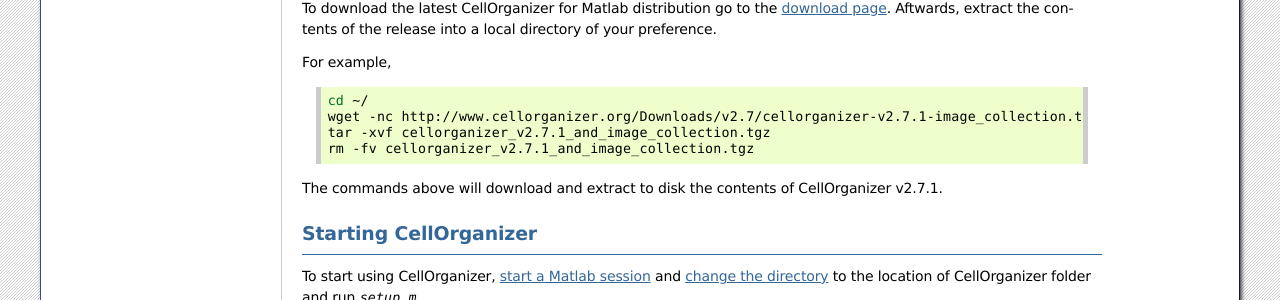
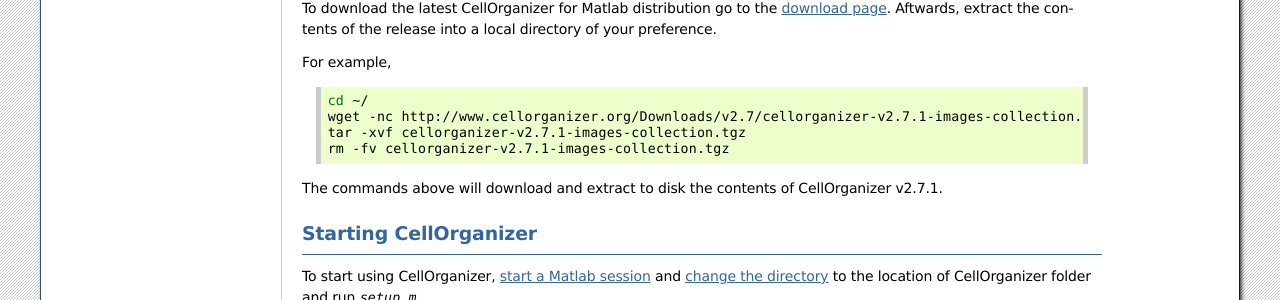
Before and after one commit to murphygroup/cellorganizer-documentation_old, a Sphinx documentation site: the page built from source/chapters/local/index.rst, in a window 1280 px wide. Shown: the part 586-886 px from the top of the page. Built offline with Sphinx 7.4.7, drawn with Linux system fonts in a browser that asks for light colours; pages that are not in the unit, such as notebooks, are missing from menus.

Commit message:
Corrected URL for downloading CellOrganizer in chapter "Installing CellOrganizer locally"

```diff
--- a/source/chapters/hpc/index.rst
+++ b/source/chapters/hpc/index.rst
@@ -38,9 +38,9 @@
 .. code-block:: bash
 
 	cd ~/
-	wget -nc http://www.cellorganizer.org/Downloads/v2.7/cellorganizer-v2.7.1-image_collection.tgz
-	tar -xvf cellorganizer_v2.7.1_and_image_collection.tgz
-	rm -fv cellorganizer_v2.7.1_and_image_collection.tgz
+	wget -nc http://www.cellorganizer.org/Downloads/v2.7/cellorganizer-v2.7.1-images-collection.tgz
+	tar -xvf cellorganizer-v2.7.1-images-collection.tgz
+	rm -fv cellorganizer-v2.7.1-images-collection.tgz
 
 The commands above will download and extract to disk the contents of CellOrganizer v2.7.1.
 
--- a/source/chapters/local/index.rst
+++ b/source/chapters/local/index.rst
@@ -30,9 +30,9 @@
 .. code-block:: bash
 
 	cd ~/
-	wget -nc http://www.cellorganizer.org/Downloads/v2.7/cellorganizer-v2.7.1-image_collection.tgz
-	tar -xvf cellorganizer_v2.7.1_and_image_collection.tgz
-	rm -fv cellorganizer_v2.7.1_and_image_collection.tgz
+	wget -nc http://www.cellorganizer.org/Downloads/v2.7/cellorganizer-v2.7.1-images-collection.tgz
+	tar -xvf cellorganizer-v2.7.1-images-collection.tgz
+	rm -fv cellorganizer-v2.7.1-images-collection.tgz
 
 The commands above will download and extract to disk the contents of CellOrganizer v2.7.1.
 
```
